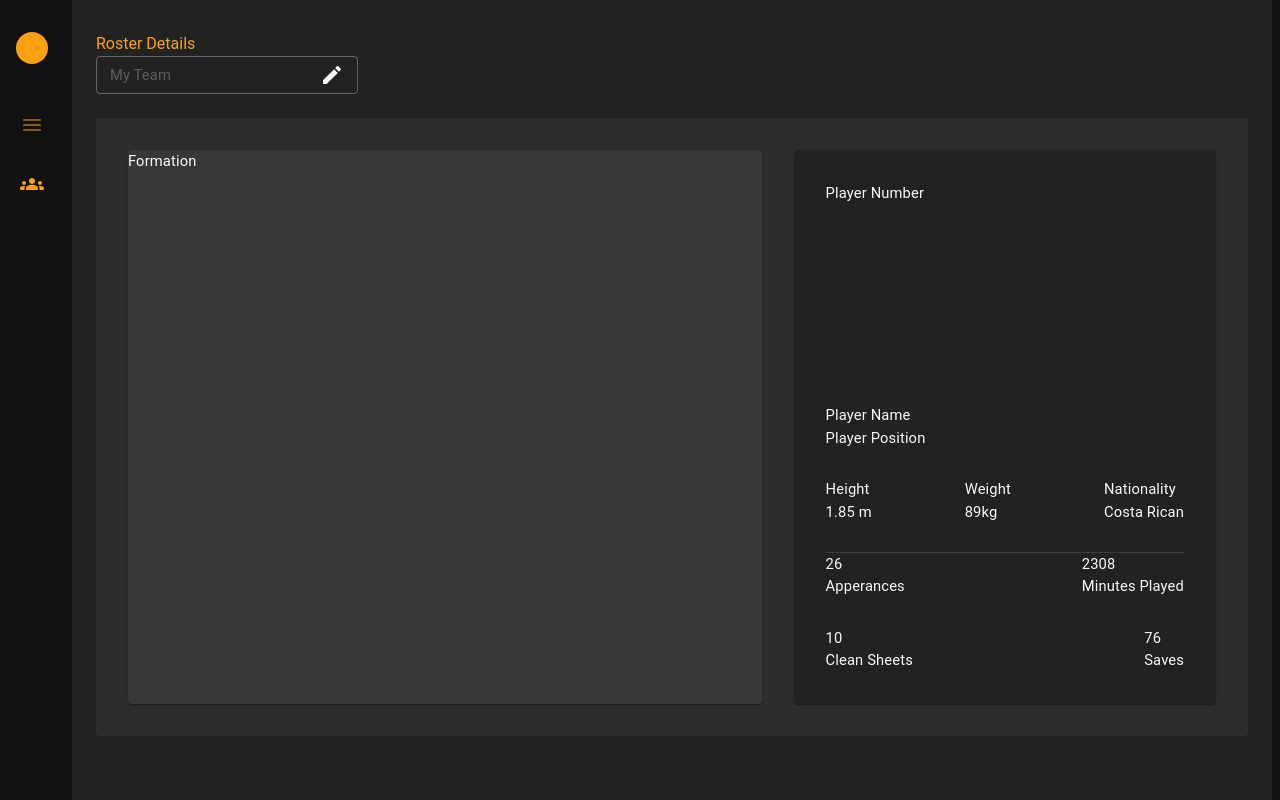
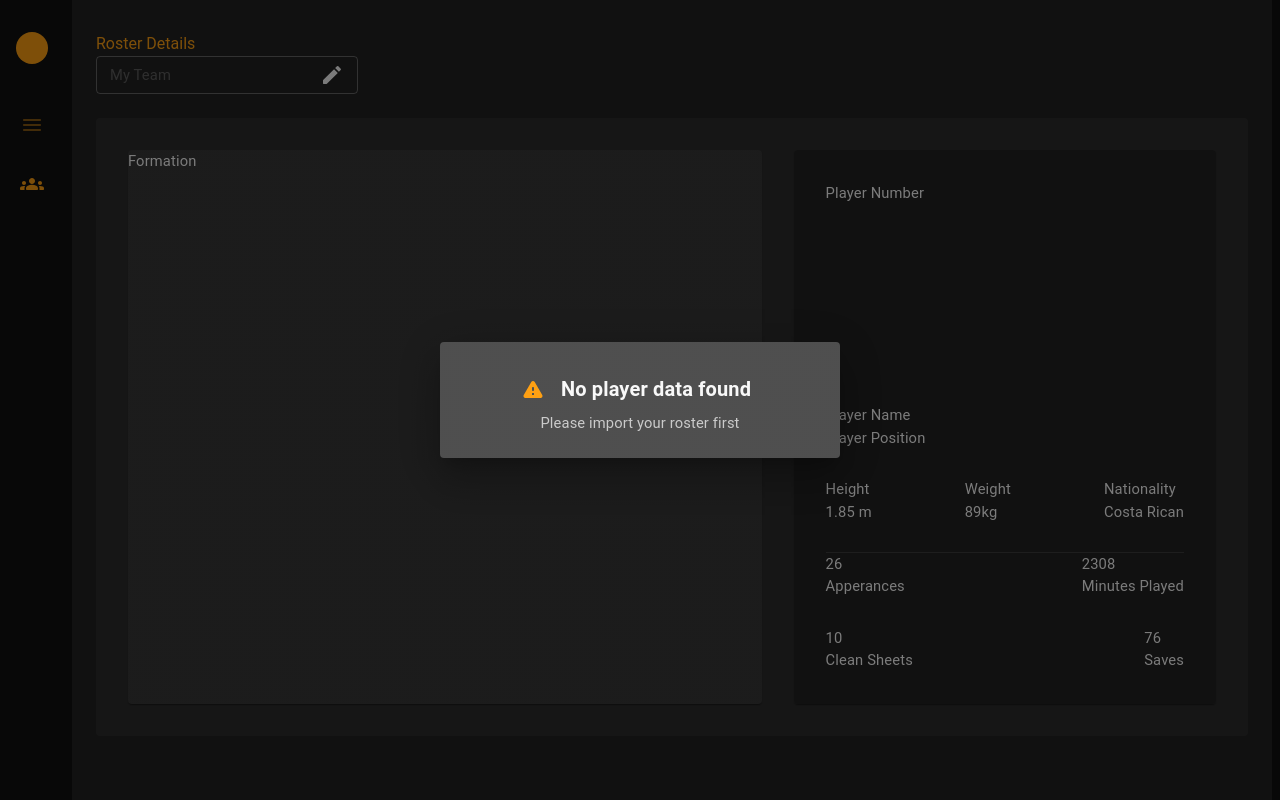
Before and after one commit to gibsonliketheguitar/beam-challenge, a React (Create React App) app: page / in a window 1280 px wide. Built offline with nearby package versions, Linux system fonts and the light colour scheme.

Commit message:
seperate error dialog module into a general component

```diff
--- a/src/components/Formation/StarterErrorDialog.tsx
+++ b/src/common/ErrorDialog.tsx
@@ -1,18 +1,18 @@
 import React from "react";
 import { useTheme } from "@emotion/react";
 import { Box, Dialog, Typography } from "@mui/material";
-import WarningIcon from "../../assets/WarningIcon";
+import WarningIcon from "../assets/WarningIcon";
 
-export default function StarterErrorDialog({ open, close }: any) {
+export default function StarterErrorDialog({ open, close, title, body }: any) {
   const theme: any = useTheme();
+  if(!open) return <></>
   return (
     <Dialog open={open} onClose={close}>
       <Box p={3} width={theme.spacing(50)} borderRadius={10}>
         <Box display="flex" alignItems="center" justifyContent="center">
           <WarningIcon />
           <Typography ml={1} p={1} variant="h4" color="text.main">
-            {" "}
-            There are too many starters
+            {title}
           </Typography>
         </Box>
         <Typography
@@ -20,8 +20,7 @@ export default function StarterErrorDialog({ open, close }: any) {
           color={theme.palette.text.secondary}
           textAlign="center"
         >
-          Your team has too many starters for one or more of the position in the
-          4-3-3
+            {body}
         </Typography>
       </Box>
     </Dialog>
--- a/src/components/Formation/Formation.tsx
+++ b/src/components/Formation/Formation.tsx
@@ -1,33 +1,58 @@
 import React, { useEffect, useState } from "react";
 import { useTheme } from "@emotion/react";
 import { Box, Paper } from "@mui/material";
-import { Container } from "@mui/system";
 import TeamName from "./TeamName";
 import PlayCard from "./PlayerCard";
 import { useAtom } from "jotai";
 import { rosterAtom } from "../../store/atom";
-import StarterErrorDialog from "./StarterErrorDialog";
+import ErrorDialog from "../../common/ErrorDialog";
 
 export default function Formation() {
-  const [starterError, setError] = useState(false);
   const [roster, _] = useAtom(rosterAtom);
+  const [open, setOpen] = useState(false);
+  const [error, setError] = useState<any>({ title: '', body: ''});
   const theme: any = useTheme();
 
-  const close = () => setError(false);
+  const close = () => setOpen(false);
 
   useEffect(() => {
-    if (!roster) return;
-    let totalStarter = 0;
-    for (let i = 0; i < roster.length; i++) {
-      if (roster[i]["Starter"] === "Yes") totalStarter++;
+    function moreThan9Starter(arr: any) {
+      let totalStarter = 0;
+      for (let i = 0; i < arr.length; i++) {
+        if (arr[i]["Starter"] === "Yes") totalStarter++;
+      }
+      return totalStarter > 9;
     }
 
-    if (totalStarter > 9) setError(true);
+    let state: any = {};
+    if (!roster) {
+      state = {
+        title: "No player data found",
+        body: "Please import your roster first",
+      };
+    } else if (!!roster && moreThan9Starter(roster)) {
+      state = {
+        title: "There are too many starter",
+        body: "Your team has too many starters for one or more of the positions in the 4-3-3 formation",
+      };
+    }
+    else if(!!roster && !moreThan9Starter(roster)){
+      state = {
+        title: '',
+        body: ''
+      }
+    }
+
+    if(state.title !== '' && state.body !== ''){
+      setError(state)
+      setOpen(true)
+    }
   }, [roster]);
+
 
   return (
     <>
-      <StarterErrorDialog open={starterError} close={close} />
+      <ErrorDialog open={open} close={close} title={error.title} body={error.body} onClose={close}/>
       <Box
         sx={{
           flex: 1,
@@ -56,8 +81,7 @@ export default function Formation() {
             height: "100%",
           }}
         >
-          <
-            Paper
+          <Paper
             sx={{
               flex: 3,
               marginRight: theme.spacing(4),
```
